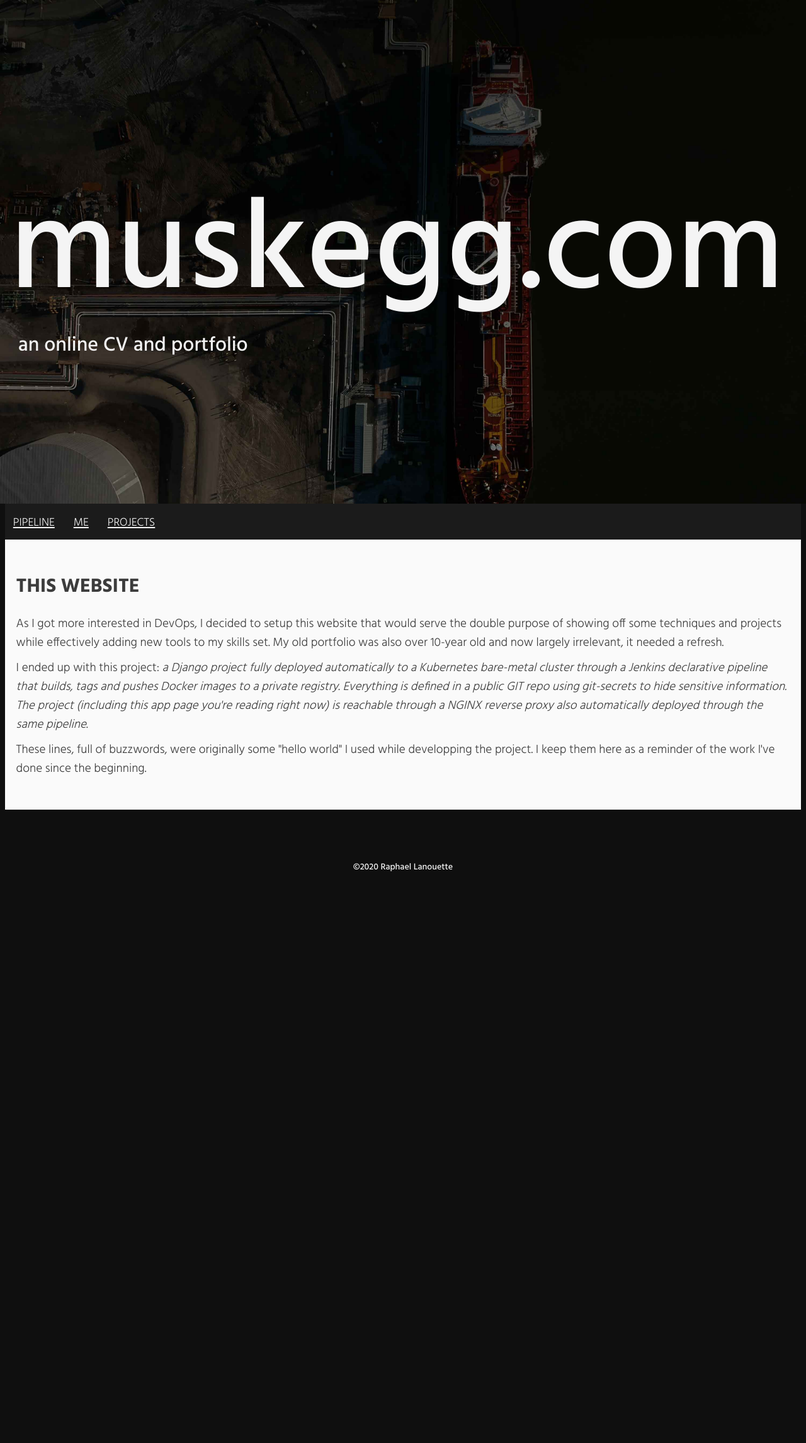
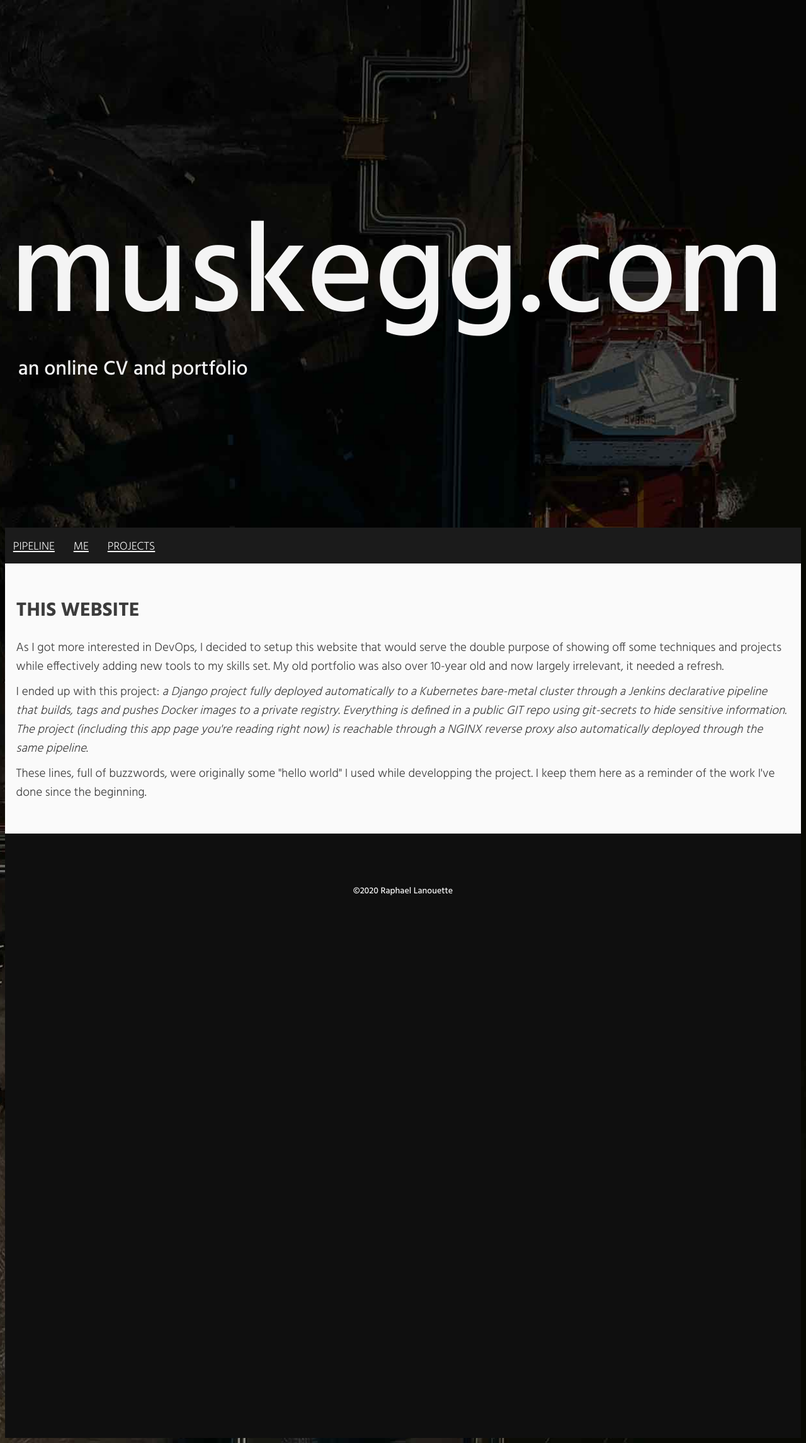
Before and after one commit to muskeg/devops-resume, a Django app: page / in a window 1280 px wide. Shown: the whole page at 63% size. Before the commit the page ends 1384 px from the top, so only its background shows below. Run offline with Django 3.2, Linux system fonts and the light colour scheme; parts of the project's set-up code (start-up, migrations or seed data) failed here and were passed over; some libraries are stand-ins or nearby versions.

Commit message:
Update styles.css
Ciao fixed background

```diff
--- a/app/website/static/web/css/styles.css
+++ b/app/website/static/web/css/styles.css
@@ -1,5 +1,12 @@
 html {
   background-color: #0f0f0f;
+  background-image: url(../img/tanker_bg.jpg);
+  background-repeat: no-repeat;
+  background-position: center;
+  -webkit-background-size: cover;
+  -moz-background-size: cover;
+  -o-background-size: cover;
+  background-size: cover;
 }
 
 body {
@@ -26,22 +33,6 @@ h1 {
   h1 {
     font-size: 3.5vw;
   }
-}
-
-#fixed_background {
-  position: absolute;
-  top: 0;
-  left: 0;
-  height: 100%;
-  width: 100%;
-  background-image: url(../img/tanker_bg.jpg);
-  background-repeat: no-repeat;
-  background-position: center;
-  -webkit-background-size: cover;
-  -moz-background-size: cover;
-  -o-background-size: cover;
-  background-size: cover;
-  z-index: -1;
 }
 
 #header {
```
